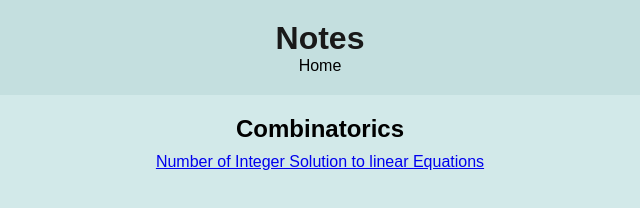
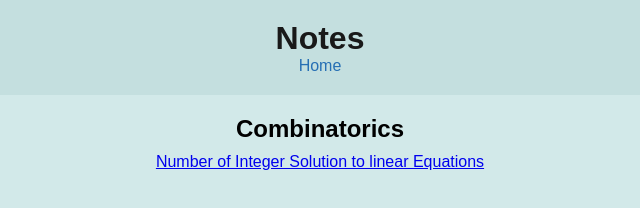
Before and after one commit to gouthamsaipydi/notes, a plain HTML site: page index.html in a window 1280 px wide. In both pictures the pointer is over the link "Home". Shown: the full height of the page, 320-960 px from the left. Drawn offline with Linux system fonts and the light colour scheme.

Commit message:
Update styles.css

```diff
--- a/styles.css
+++ b/styles.css
@@ -21,6 +21,9 @@ header nav a {
     margin: 0 15px;
     text-decoration: none;
 }
+header a:hover {
+     color: #266fb4; /* Change to your preferred hover color */
+          }
 
 main {
     padding: 20px;
```
